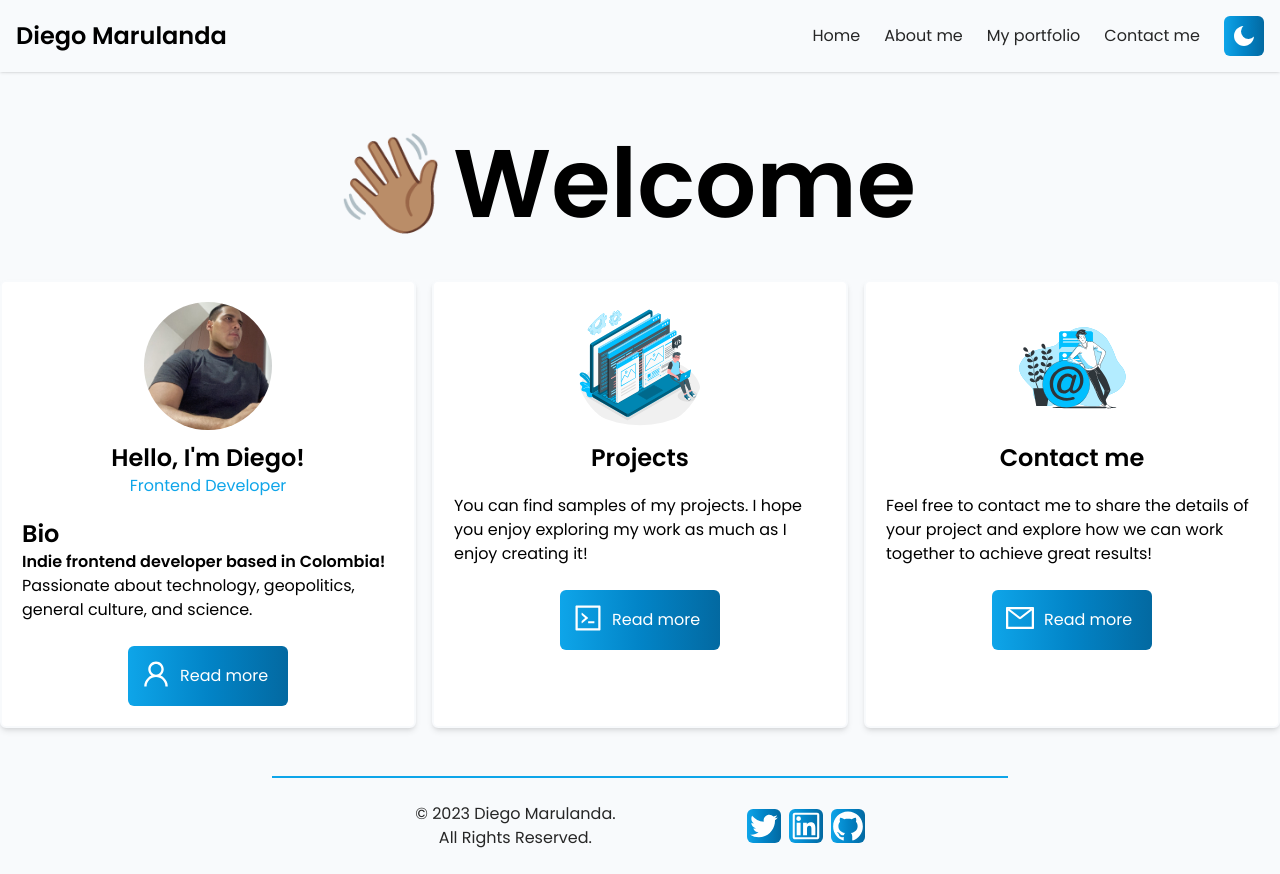
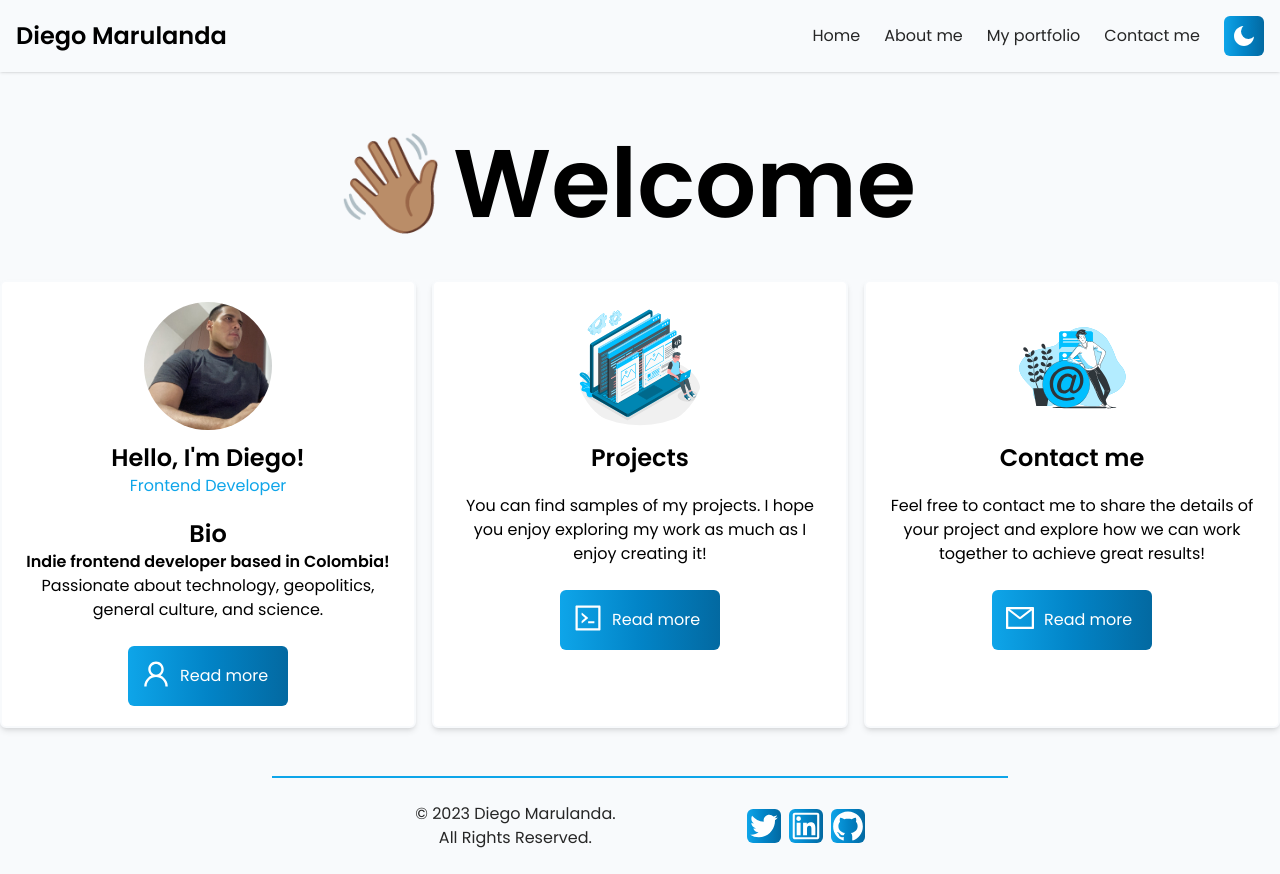
Before and after one commit to DiegoMarulandaB/Portfolio, a Next.js app: page /home in a window 1280 px wide. Built offline with nearby package versions, Linux system fonts and the light colour scheme.

Commit message:
correction of text centering in the home

```diff
--- a/src/app/home/page.tsx
+++ b/src/app/home/page.tsx
@@ -31,8 +31,8 @@ const HomePage = () => {
             <h2 className="font-semibold text-2xl mt-3">Hello, I'm Diego!</h2>
             <p className="text-sky-500">Frontend Developer</p>
             <div className="mt-5">
-              <h3 className="font-semibold text-2xl">Bio</h3>
-              <p>
+              <h3 className="font-semibold text-center text-2xl">Bio</h3>
+              <p className= 'text-center'>
                 <strong>Indie frontend developer based in Colombia!</strong> Passionate about technology, geopolitics, general culture, and science.
               </p>
             </div>
@@ -58,7 +58,7 @@ const HomePage = () => {
             <Image src="/projects.svg" alt="Projects image" width={128} height={128} className="w-32 h-32 rounded-full mx-auto" />
             <h2 className="font-semibold text-2xl mt-3">Projects</h2>
             <div className="mt-5">
-              <p>You can find samples of my projects. I hope you enjoy exploring my work as much as I enjoy creating it!</p>
+              <p className= 'text-center'>You can find samples of my projects. I hope you enjoy exploring my work as much as I enjoy creating it!</p>
             </div>
             <div className="mt-6">
               {ButtonProjects.map((button, index) => (
@@ -82,7 +82,7 @@ const HomePage = () => {
             <Image src="/email.svg" alt="Email image" width={128} height={128} className="w-32 h-32 rounded-full mx-auto" />
             <h2 className="font-semibold text-2xl mt-3">Contact me</h2>
             <div className="mt-5">
-              <p>Feel free to contact me to share the details of your project and explore how we can work together to achieve great results!</p>
+              <p className= 'text-center'>Feel free to contact me to share the details of your project and explore how we can work together to achieve great results!</p>
             </div>
             <div className="mt-6">
               {ButtonContact.map((button, index) => (
```
